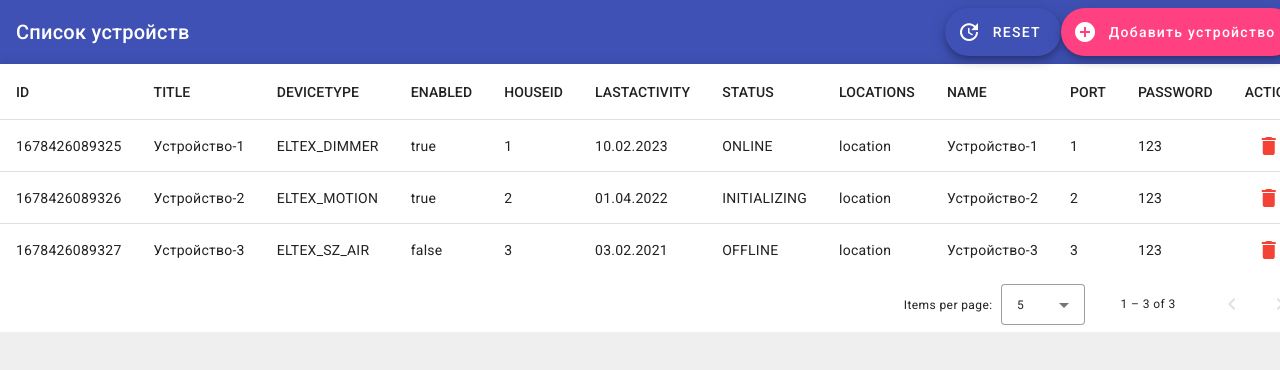
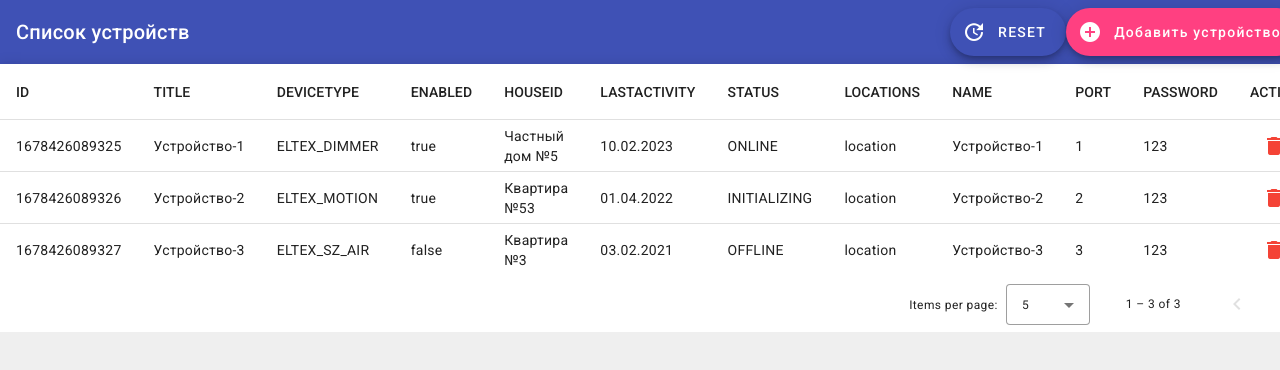
Before and after one commit to starikovyaroslav/eltex-spa, an Angular app: page / in a window 1280 px wide. Shown: the top 370 px of the page. Built offline with nearby package versions, Linux system fonts and the light colour scheme.

Commit message:
fix: Сделал селектор для поля houseId

```diff
--- a/src/app/components/devices/devices.component.html
+++ b/src/app/components/devices/devices.component.html
@@ -21,7 +21,7 @@
 
   <ng-container matColumnDef="houseId">
     <th mat-header-cell *matHeaderCellDef>{{ "houseId" | uppercase }}</th>
-    <td mat-cell *matCellDef="let device">{{ device.houseId }}</td>
+    <td mat-cell *matCellDef="let device">{{ device.houseId.name }}</td>
   </ng-container>
 
   <ng-container matColumnDef="lastActivity">
--- a/src/app/components/modal-form/modal-form.component.html
+++ b/src/app/components/modal-form/modal-form.component.html
@@ -26,13 +26,11 @@
     <div class="row">
       <mat-form-field appearance="outline">
         <mat-label>HouseID</mat-label>
-        <input
-          required
-          matInput
-          type="text"
-          placeholder="HouseID"
-          formControlName="houseId"
-        />
+        <mat-select required formControlName="houseId">
+          <mat-option *ngFor="let val of houseId" [value]="val"
+            >{{ val.name }}
+          </mat-option>
+        </mat-select>
       </mat-form-field>
       <mat-form-field appearance="outline">
         <mat-label>Status</mat-label>
--- a/src/app/components/modal-form/modal-form.component.ts
+++ b/src/app/components/modal-form/modal-form.component.ts
@@ -2,7 +2,8 @@ import { Component } from '@angular/core';
 import { FormBuilder, FormGroup } from '@angular/forms';
 import { MatDialogRef } from '@angular/material/dialog';
 import { DevicesService } from '../../services/devices.service';
-import { DeviceType, Status } from '../../models/device';
+import { DeviceType, IHouseId, Status } from '../../models/device';
+import { houseId } from '../../data/houseId';
 
 @Component({
   selector: 'app-modal-form',
@@ -11,6 +12,8 @@ import { DeviceType, Status } from '../../models/device';
 })
 export class ModalFormComponent {
   deviceForm: FormGroup;
+
+  houseId: IHouseId[] = houseId;
 
   deviceType: DeviceType[] = [
     DeviceType.ELTEX_DIMMER,
--- a/src/app/data/devices.ts
+++ b/src/app/data/devices.ts
@@ -6,7 +6,7 @@ export const devices: IDevice[] = [
     title: 'Устройство-1',
     deviceType: DeviceType.ELTEX_DIMMER,
     enabled: true,
-    houseId: '1',
+    houseId: { name: 'Частный дом №5', id: 'ph5' },
     lastActivity: '10.02.2023',
     status: Status.ONLINE,
     locations: ['location'],
@@ -17,7 +17,7 @@ export const devices: IDevice[] = [
     title: 'Устройство-2',
     deviceType: DeviceType.ELTEX_MOTION,
     enabled: true,
-    houseId: '2',
+    houseId: { name: 'Квартира №53', id: '53' },
     lastActivity: '01.04.2022',
     status: Status.INITIALIZING,
     locations: ['location'],
@@ -28,7 +28,7 @@ export const devices: IDevice[] = [
     title: 'Устройство-3',
     deviceType: DeviceType.ELTEX_SZ_AIR,
     enabled: false,
-    houseId: '3',
+    houseId: { name: 'Квартира №3', id: '3' },
     lastActivity: '03.02.2021',
     status: Status.OFFLINE,
     locations: ['location'],
--- /dev/null
+++ b/src/app/data/houseId.ts
@@ -0,0 +1,24 @@
+import { IHouseId } from '../models/device';
+
+export const houseId: IHouseId[] = [
+  {
+    name: 'Квартира №1',
+    id: '1',
+  },
+  {
+    name: 'Квартира №5',
+    id: '5',
+  },
+  {
+    name: 'Квартира №15',
+    id: '15',
+  },
+  {
+    name: 'Частный дом №5',
+    id: 'ph5',
+  },
+  {
+    name: 'Частный дом №13',
+    id: 'ph13',
+  },
+];
```
Also changed, not shown: src/app/models/device.ts (+6 -1 lines).
